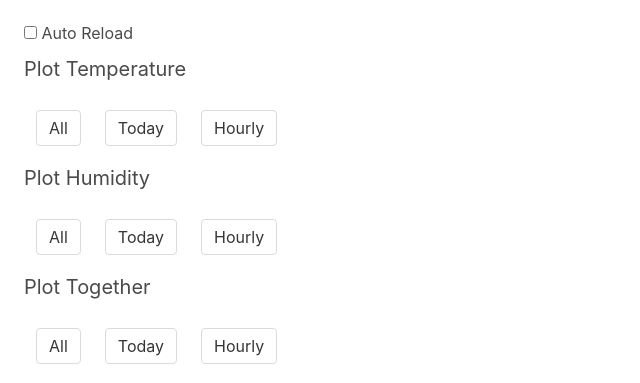
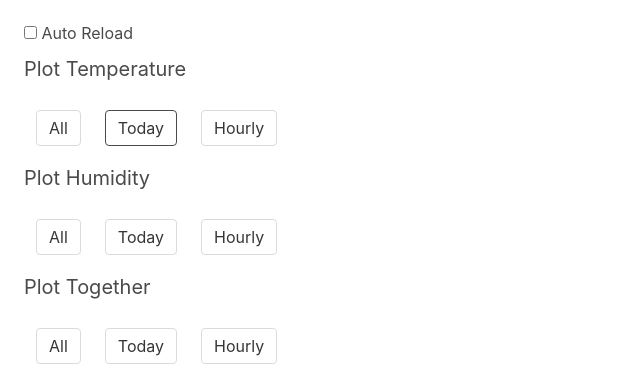
Before and after one commit to gokaytem/tusasproject1-, a Flask app: a page that uses templates/conditions_plot.html in a window 1280 px wide. Shown: the part 139-522 px from the top of the page, without its empty margins (0-640 px from the left). Run offline with Flask 2, Linux system fonts and the light colour scheme; data that the repository does not hold is empty; some libraries are stand-ins or nearby versions.

Commit message:
selected plot nav buttons

```diff
--- a/server.py
+++ b/server.py
@@ -122,13 +122,13 @@ def conditions_plot_page(attribute, scale):
             y.append(data[i][attribute_i1])
             z.append(data[i][attribute_i2])
 
-        return render_template("conditions_plot.html", x=x, y=y, z=z, together=together, len_data=len(data))
+        return render_template("conditions_plot.html", x=x, y=y, z=z, together=together, len_data=len(data), attribute=attribute, scale=scale)
 
     for i in range(0,len(data)):
         x.append(data[i][0])
         y.append(data[i][attribute_i])
 
-    return render_template("conditions_plot.html", x=x, y=y, z=z, together=together, len_data=len(data))
+    return render_template("conditions_plot.html", x=x, y=y, z=z, together=together, len_data=len(data), attribute=attribute, scale=scale)
 
 if __name__ == "__main__":
     app.config["DEBUG"] = True
--- a/templates/conditions_plot.html
+++ b/templates/conditions_plot.html
@@ -8,7 +8,7 @@
 		</div>
 
 
-		<div class="column is-one-quarter">
+		<div class="column is-one-quarter" id="plotnav">
 
 			<div class="field">
 				<label class="switch">
@@ -20,39 +20,39 @@
 			<p class="subtitle">Plot Temperature</p>
 			<div class="field is-grouped">
 				<span class="navbar-item">
-						<a class="button" href="{{ url_for('conditions_plot_page', attribute='temperature', scale='all' ) }}">All</a>
+						<a class="button" id="temperatureall" href="{{ url_for('conditions_plot_page', attribute='temperature', scale='all' ) }}">All</a>
 				</span>
 				<span class="navbar-item">
-						<a class="button" href="{{ url_for('conditions_plot_page', attribute='temperature', scale='daily' ) }}">Today</a>
+						<a class="button" id="temperaturedaily" href="{{ url_for('conditions_plot_page', attribute='temperature', scale='daily' ) }}">Today</a>
 				</span>
 				<span class="navbar-item">
-						<a class="button" href="{{ url_for('conditions_plot_page', attribute='temperature', scale='hourly' ) }}">Hourly</a>
+						<a class="button" id="temperaturehourly" href="{{ url_for('conditions_plot_page', attribute='temperature', scale='hourly' ) }}">Hourly</a>
 				</span>
 			</div>
 
 			<p class="subtitle">Plot Humidity</p>
 			<div class="field is-grouped">
 				<span class="navbar-item">
-						<a class="button" href="{{ url_for('conditions_plot_page', attribute='humidity', scale='all' ) }}">All</a>
+						<a class="button" id="humidityall" href="{{ url_for('conditions_plot_page', attribute='humidity', scale='all' ) }}">All</a>
 				</span>
 				<span class="navbar-item">
-						<a class="button" href="{{ url_for('conditions_plot_page', attribute='humidity', scale='daily' ) }}">Today</a>
+						<a class="button" id="humiditydaily" href="{{ url_for('conditions_plot_page', attribute='humidity', scale='daily' ) }}">Today</a>
 				</span>
 				<span class="navbar-item">
-						<a class="button" href="{{ url_for('conditions_plot_page', attribute='humidity', scale='hourly' ) }}">Hourly</a>
+						<a class="button" id="humidityhourly" href="{{ url_for('conditions_plot_page', attribute='humidity', scale='hourly' ) }}">Hourly</a>
 				</span>
 			</div>
 
 			<p class="subtitle">Plot Together</p>
 			<div class="field is-grouped">
 				<span class="navbar-item">
-						<a class="button" href="{{ url_for('conditions_plot_page', attribute='together', scale='all' ) }}">All</a>
+						<a class="button" id="togetherall" href="{{ url_for('conditions_plot_page', attribute='together', scale='all' ) }}">All</a>
 				</span>
 				<span class="navbar-item">
-						<a class="button" href="{{ url_for('conditions_plot_page', attribute='together', scale='daily' ) }}">Today</a>
+						<a class="button" id="togetherdaily" href="{{ url_for('conditions_plot_page', attribute='together', scale='daily' ) }}">Today</a>
 				</span>
 				<span class="navbar-item">
-						<a class="button" href="{{ url_for('conditions_plot_page', attribute='together', scale='hourly' ) }}">Hourly</a>
+						<a class="button" id="togetherhourly" href="{{ url_for('conditions_plot_page', attribute='together', scale='hourly' ) }}">Hourly</a>
 				</span>
 			</div>
 		</div>
@@ -70,6 +70,9 @@
 
 
 	<script>
+
+	document.getElementById("{{attribute}}{{scale}}").className+= " is-active";
+
 	function showPlot() {
 		DIV = document.getElementById('plot');
 		var x = [];
@@ -161,6 +164,8 @@
 	}
 
 	window.onload=checkReloading;
+
+
 	</script>
 
 	<!-- <div id="plot" class="tabcontent">
```
